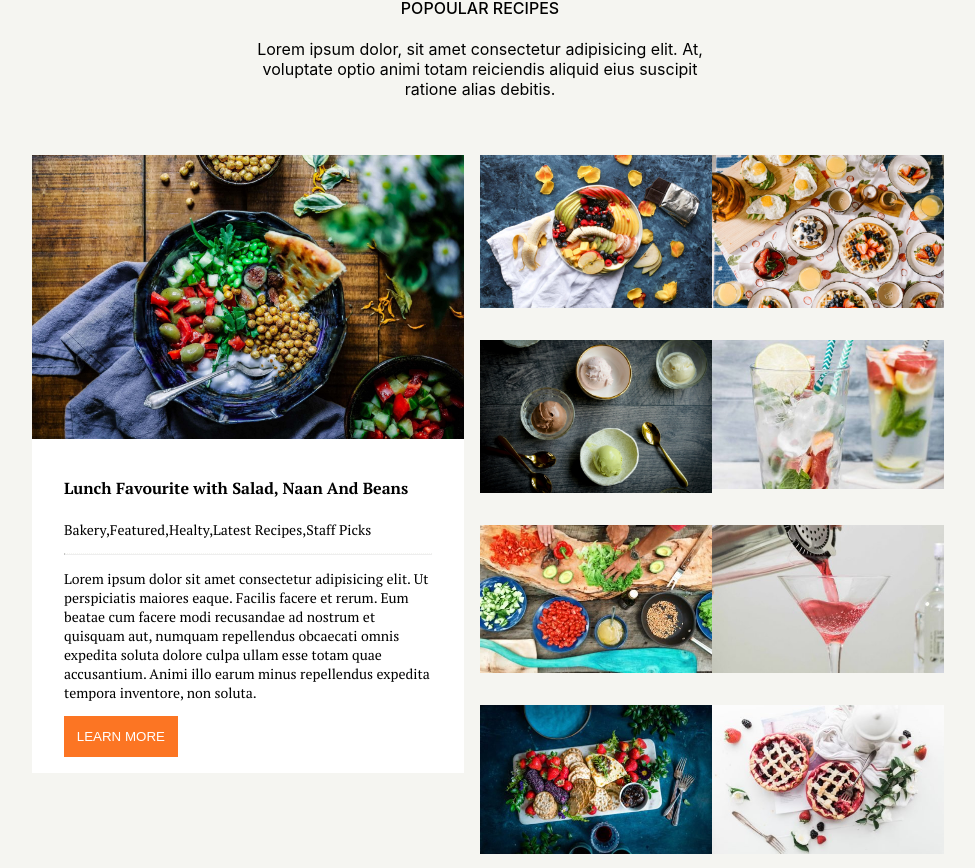
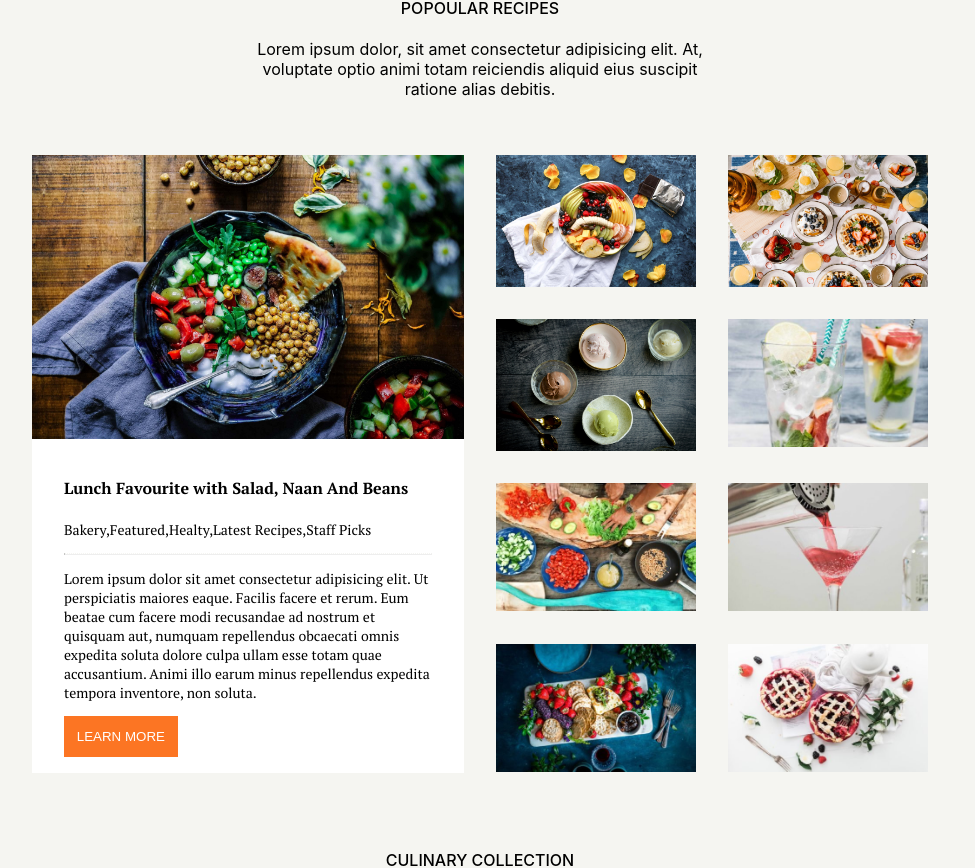
Before and after one commit to Nico-Serra/proj-html-vuejs, a Vue app: page / in a window 1280 px wide. Shown: the part 1094-1962 px from the top of the page, without its empty margins (160-1135 px from the left). Built offline with nearby package versions, Linux system fonts and the light colour scheme.

Commit message:
add AppFooter and fix problem in AppMain

```diff
--- a/src/App.vue
+++ b/src/App.vue
@@ -20,6 +20,7 @@
 <template>
   <AppHeader/>
   <AppMain/>
+  <AppFooter/>
 </template>
 
 <style>
--- a/src/components/AppFooter.vue
+++ b/src/components/AppFooter.vue
@@ -1,8 +1,8 @@
 <script>
-export default{
+export default {
     name: 'AppFooter',
-    data(){
-        return{
+    data() {
+        return {
 
         }
     }
@@ -10,10 +10,145 @@ export default{
 </script>
 
 <template>
-
+    <footer>
+        <div class="footer_top">
+            <div class="container">
+                <div class="row">
+                    <div class="col-3">
+                        <img src="/img/avada-food-logo-mob.png" alt="">
+                        <div class="social">
+                            <a href=""><i class="fa-brands fa-facebook-f"></i></a>
+                            <a href=""><i class="fa-brands fa-instagram"></i></a>
+                            <a href=""><i class="fa-brands fa-x-twitter"></i></a>
+                            <a href=""><i class="fa-brands fa-youtube"></i></a>
+                        </div>
+                    </div>
+                    <div class="col-3">
+                        <div class="menu_footer">
+                            <ul>
+                                <li>Home</li>
+                                <li>Recipies</li>
+                                <li>Places</li>
+                                <li>Blog</li>
+                                <li>About</li>
+                                <li>Contact</li>
+                            </ul>
+                        </div>
+                    </div>
+                    <div class="col-3">
+                        <div class="contact">
+                            <h4>
+                                Contact
+                            </h4>
+                            <div class="info">
+                                <i class="fa-solid fa-location-dot"></i>
+                                <p> 516 New York Ave, Brooklyn, Kings, New York 11203</p>
+                            </div>
+                            <div class="info">
+                                <i class="fa-solid fa-phone"></i>
+                                <p> +6181-919-1661</p>
+                            </div>
+                            <div class="info">
+                                <i class="fa-solid fa-envelope"></i>
+                                <p> info@your-domain.com</p>
+                            </div>
+                        </div>
+                    </div>
+                    <div class="col-3">
+                        <div class="download_app">
+                            <h4>
+                                Get our App
+                            </h4>
+                            <img src="/img/download-android.png" alt="">
+                            <img src="/img/download-app-store.png" alt="">
+                        </div>
+                    </div>
+                </div>
+            </div>
+        </div>
+        <div class="footer_bottom">
+            <p>&copy;Copyright 2012-2024|Powered By Nicola Serra </p>
+        </div>
+    </footer>
 
 </template>
 
 <style>
+footer {
 
+    .footer_top {
+        width: 70%;
+        margin: auto;
+        padding: 2rem 0;
+
+        .col-3:first-child {
+            text-align: center;
+            padding: 1rem 0;
+
+        }
+
+        .col-3{
+            height: 100%;
+        }
+
+        .social {
+            padding: 2rem 0;
+            display: flex;
+            justify-content: center;
+            gap: 1rem;
+
+            a {
+                text-decoration: none;
+                color: var(--food-dark);
+            }
+        }
+
+        .menu_footer {
+
+
+
+            ul {
+                list-style: none;
+
+                li {
+                    font-weight: 600;
+                    padding: 0.5rem 0;
+                }
+            }
+        }
+
+        .contact {
+            padding: 0 1rem;
+
+
+            h4 {
+                color: var(--food-primary);
+                text-transform: uppercase;
+            }
+
+
+            .info {
+                display: flex;
+                align-items: first baseline;
+                gap: 0.5rem;
+                color: gray;
+            }
+        }
+
+        .download_app{
+            padding: 0 1rem ;
+
+            h4 {
+                color: var(--food-primary);
+                text-transform: uppercase;
+            }
+        }
+    }
+
+    .footer_bottom{
+        text-align: center;
+        background-color: var(--food-light);
+        padding: 1rem;
+    }
+}
 </style>
--- a/src/components/AppMain.vue
+++ b/src/components/AppMain.vue
@@ -129,29 +129,35 @@ export default {
                         </div>
                     </div>
                     <div class="col-6 right_col">
-                        <div>
-                            <img src="/img/Mixed-fruits.jpg" alt="">
+                        <div class="col-6">
+                            <div class="card_image"><img src="/img/Mixed-fruits.jpg" alt=""></div>
                         </div>
-                        <div>
-                            <img src="/img/r-rachel-park-366508-unsplash-min.jpg" alt="">
+                        <div class="col-6">
+                            <div class="card_image"><img src="/img/r-rachel-park-366508-unsplash-min.jpg" alt=""></div>
                         </div>
-                        <div>
-                            <img src="/img/r-michelle-tsang-500721-unsplash-min.jpg" alt="">
+                        <div class="col-6">
+                            <div class="card_image"><img src="/img/r-michelle-tsang-500721-unsplash-min.jpg" alt="">
                             </div>
-                        <div>
-                            <img src="/img/quick-summer-drink-460x295.jpg" alt="">
                         </div>
-                        <div>
-                            <img src="/img/r-maarten-van-den-heuvel-400626-unsplash-min-460x295.jpg" alt="">
+                        <div class="col-6">
+                            <div class="card_image"><img src="/img/quick-summer-drink-460x295.jpg" alt=""></div>
                         </div>
-                        <div>
-                            <img src="/img/perfect-cosmopolitan-460x295.jpg" alt="">
+                        <div class="col-6">
+                            <div class="card_image"><img
+                                    src="/img/r-maarten-van-den-heuvel-400626-unsplash-min-460x295.jpg" alt=""></div>
                         </div>
-                        <div>
+                        <div class="col-6">
+                            <div class="card_image"><img src="/img/perfect-cosmopolitan-460x295.jpg" alt=""></div>
+                        </div>
+                        <div class="col-6">
+                            <div class="card_image">
                                 <img src="/img/fi2x-6-460x295.jpg" alt="">
                             </div>
-                        <div>
+                        </div>
+                        <div class="col-6">
+                            <div class="card_image">
                                 <img src="/img/r-brooke-lark-96398-unsplash-min-460x295.jpg" alt="">
+                            </div>
                         </div>
                     </div>
                 </div>
@@ -652,47 +658,6 @@ main {
         }
     }
 
-    .row {
-        display: flex;
-        margin: 0 -1rem;
-        flex-wrap: wrap;
-
-
-
-        .col-3 {
-            width: calc((100% / 12) * 3);
-
-            img {
-                max-width: 100%;
-            }
-        }
-
-        .col-4 {
-            width: calc((100% / 12)*4);
-
-            img {
-                max-width: 100%;
-            }
-        }
-
-        .col-6 {
-            width: calc((100%/12)*6);
-
-            img {
-                max-width: 100%;
-                display: block;
-            }
-        }
-
-        .col-8 {
-            width: calc((100%/12)*8);
-
-            img {
-                max-width: 100%;
-            }
-        }
-    }
-
     .recipes {
         padding-top: 2.5rem;
         width: 70%;
@@ -750,10 +715,9 @@ main {
 
 
 
-            div {
-                width: 50%;
+            .card_image {
+
                 padding: 1rem;
-                margin: 0 -1rem;
             }
 
 
@@ -1124,7 +1088,7 @@ main {
         }
     }
 
-    .subscribe{
+    .subscribe {
         margin-top: 2rem;
         height: 500px;
         background-color: var(--food-lighter);
@@ -1134,26 +1098,26 @@ main {
         align-items: center;
         justify-content: center;
 
-        .ebook{
+        .ebook {
             width: 50%;
             margin: auto;
             text-align: center;
 
-            h2{
+            h2 {
                 font-family: "PT Serif", serif;
 
-                span{
+                span {
                     color: var(--food-primary);
                 }
             }
 
-            .email{
+            .email {
                 display: flex;
                 justify-content: center;
                 gap: 1rem;
                 padding: 2rem 0;
 
-                input{
+                input {
                     flex-grow: 1;
                     border: 1px solid lightgray;
                     padding: 0.8rem;
@@ -1161,7 +1125,7 @@ main {
                     border-radius: 5px;
                 }
 
-                button{
+                button {
                     background-color: var(--food-primary);
                     border: none;
                     color: var(--food-lighter);
--- a/src/style.css
+++ b/src/style.css
@@ -14,3 +14,44 @@ body {
   padding: 0;
   box-sizing: border-box;
 }
+
+.row {
+  display: flex;
+  margin: 0 -1rem;
+  flex-wrap: wrap;
+
+
+
+  .col-3 {
+    width: calc((100% / 12) * 3);
+
+    img {
+      max-width: 100%;
+    }
+  }
+
+  .col-4 {
+    width: calc((100% / 12)*4);
+
+    img {
+      max-width: 100%;
+    }
+  }
+
+  .col-6 {
+    width: calc((100%/12)*6);
+
+    img {
+      max-width: 100%;
+      display: block;
+    }
+  }
+
+  .col-8 {
+    width: calc((100%/12)*8);
+
+    img {
+      max-width: 100%;
+    }
+  }
+}
```
Lines whose indentation alone changed are shown as unchanged.
